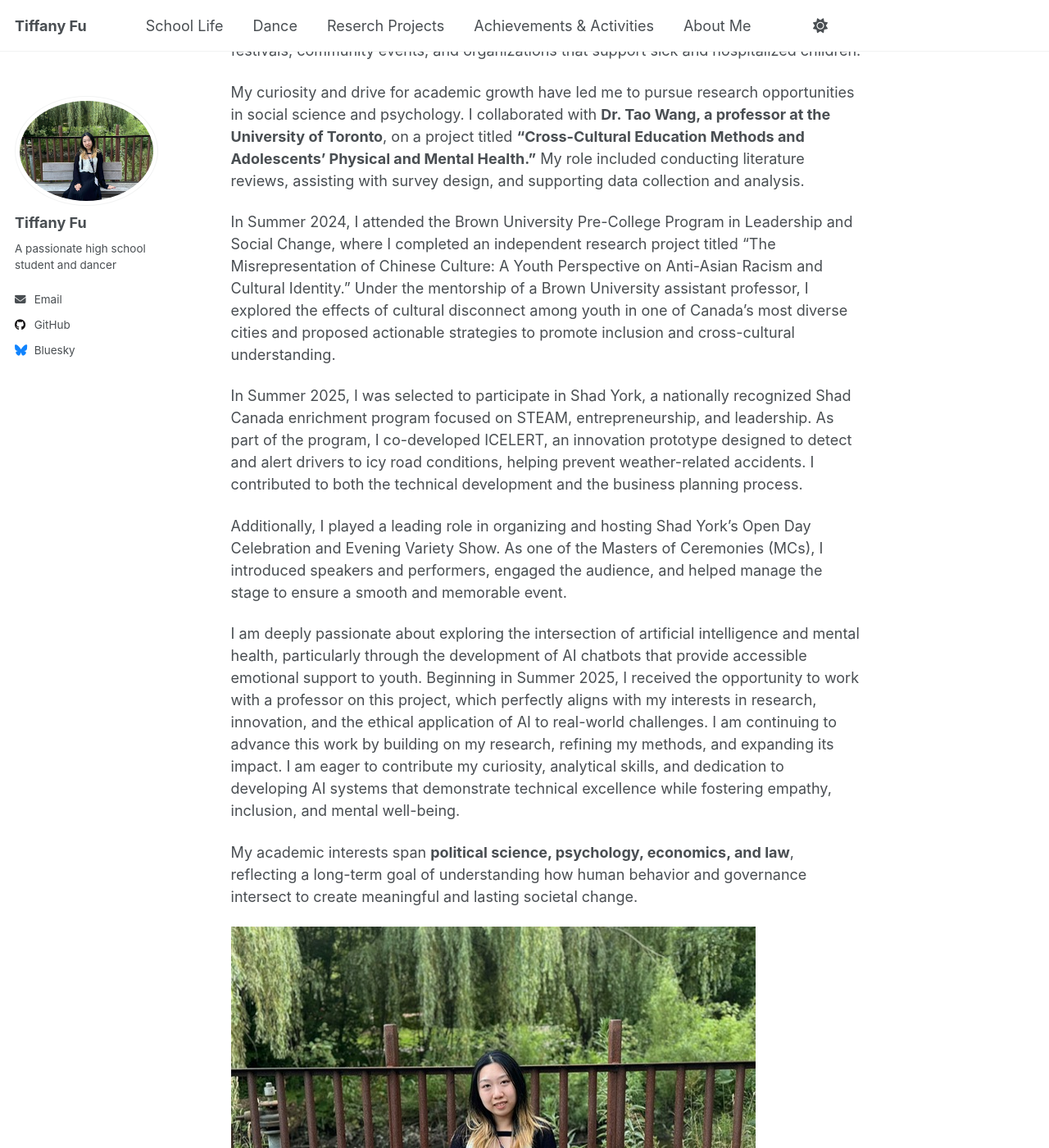
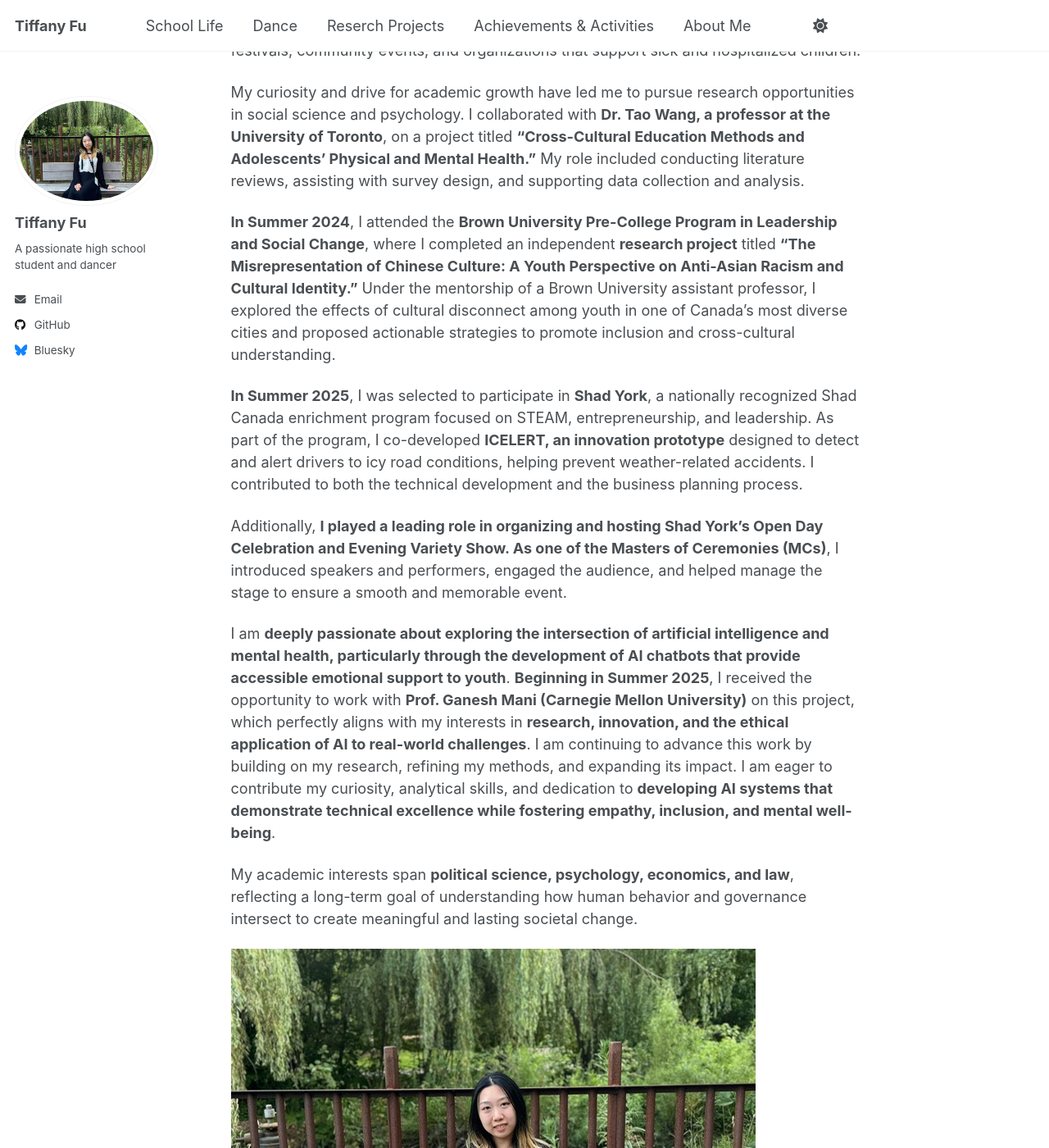
Before and after one commit to TiffanyJTFu/TiffanyFu, a Jekyll site: the page built from _pages/about.md, in a window 1280 px wide and 1400 px high, scrolled down 4856 px. Shown: the whole window at 82% size. Built offline with Jekyll 4.4.1, drawn with Linux system fonts in a browser that asks for light colours; a script that is not in the unit is left out; some of the changed text lies outside the part shown.

Commit message:
Improve formatting and highlight key experiences
Enhanced formatting and emphasis on key projects and roles.

```diff
--- a/_pages/about.md
+++ b/_pages/about.md
@@ -10,7 +10,7 @@ redirect_from:
 
 <a href="https://tiffanyjtfu.github.io/TiffanyFu/teaching/MentalHealthAIChatbotProject" target='_blank'><i>**1. Mental Health AI Chatbot Project 2025**</i></a>
 <br>**Project Topic:** Mental Health AI Chatbot Project
-<br>**Research Mentor**: Prof. Ganesh Mani (Carnegie Mellon University)
+<br>**Research Mentor**: **Prof. Ganesh Mani (Carnegie Mellon University)**
 * This project investigates how AI chatbots can support teens facing mental health challenges when traditional care is inaccessible. Guided by Dr. Ganesh Mani (Carnegie Mellon), it evaluates various AI systems using a structured checklist and simulated teen scenarios to measure empathy, safety, and effectiveness. The goal is to identify the most supportive AI models and eventually develop a prototype chatbot that offers accessible, stigma-free mental health support for adolescents.<br>
 
 ![SocialScience01](https://tiffanyjtfu.github.io/TiffanyFu/images/ai1.png)
@@ -63,13 +63,13 @@ Giving back to the community is deeply important to me. I regularly volunteer at
 
 My curiosity and drive for academic growth have led me to pursue research opportunities in social science and psychology. I collaborated with **Dr. Tao Wang, a professor at the University of Toronto**, on a project titled **“Cross-Cultural Education Methods and Adolescents’ Physical and Mental Health.”** My role included conducting literature reviews, assisting with survey design, and supporting data collection and analysis.
 
-In Summer 2024, I attended the Brown University Pre-College Program in Leadership and Social Change, where I completed an independent research project titled “The Misrepresentation of Chinese Culture: A Youth Perspective on Anti-Asian Racism and Cultural Identity.” Under the mentorship of a Brown University assistant professor, I explored the effects of cultural disconnect among youth in one of Canada’s most diverse cities and proposed actionable strategies to promote inclusion and cross-cultural understanding.
+**In Summer 2024**, I attended the **Brown University Pre-College Program in Leadership and Social Change**, where I completed an independent **research project** titled **“The Misrepresentation of Chinese Culture: A Youth Perspective on Anti-Asian Racism and Cultural Identity.”** Under the mentorship of a Brown University assistant professor, I explored the effects of cultural disconnect among youth in one of Canada’s most diverse cities and proposed actionable strategies to promote inclusion and cross-cultural understanding.
 
-In Summer 2025, I was selected to participate in Shad York, a nationally recognized Shad Canada enrichment program focused on STEAM, entrepreneurship, and leadership. As part of the program, I co-developed ICELERT, an innovation prototype designed to detect and alert drivers to icy road conditions, helping prevent weather-related accidents. I contributed to both the technical development and the business planning process.
+**In Summer 2025**, I was selected to participate in **Shad York**, a nationally recognized Shad Canada enrichment program focused on STEAM, entrepreneurship, and leadership. As part of the program, I co-developed **ICELERT, an innovation prototype** designed to detect and alert drivers to icy road conditions, helping prevent weather-related accidents. I contributed to both the technical development and the business planning process.
 
-Additionally, I played a leading role in organizing and hosting Shad York’s Open Day Celebration and Evening Variety Show. As one of the Masters of Ceremonies (MCs), I introduced speakers and performers, engaged the audience, and helped manage the stage to ensure a smooth and memorable event.
+Additionally, **I played a leading role in organizing and hosting Shad York’s Open Day Celebration and Evening Variety Show. As one of the Masters of Ceremonies (MCs)**, I introduced speakers and performers, engaged the audience, and helped manage the stage to ensure a smooth and memorable event.
 
-I am deeply passionate about exploring the intersection of artificial intelligence and mental health, particularly through the development of AI chatbots that provide accessible emotional support to youth. Beginning in Summer 2025, I received the opportunity to work with a professor on this project, which perfectly aligns with my interests in research, innovation, and the ethical application of AI to real-world challenges. I am continuing to advance this work by building on my research, refining my methods, and expanding its impact. I am eager to contribute my curiosity, analytical skills, and dedication to developing AI systems that demonstrate technical excellence while fostering empathy, inclusion, and mental well-being.
+I am **deeply passionate about exploring the intersection of artificial intelligence and mental health, particularly through the development of AI chatbots that provide accessible emotional support to youth**. **Beginning in Summer 2025**, I received the opportunity to work with **Prof. Ganesh Mani (Carnegie Mellon University)** on this project, which perfectly aligns with my interests in **research, innovation, and the ethical application of AI to real-world challenges**. I am continuing to advance this work by building on my research, refining my methods, and expanding its impact. I am eager to contribute my curiosity, analytical skills, and dedication to **developing AI systems that demonstrate technical excellence while fostering empathy, inclusion, and mental well-being**.
 
 My academic interests span **political science, psychology, economics, and law**, reflecting a long-term goal of understanding how human behavior and governance intersect to create meaningful and lasting societal change.
 
```
